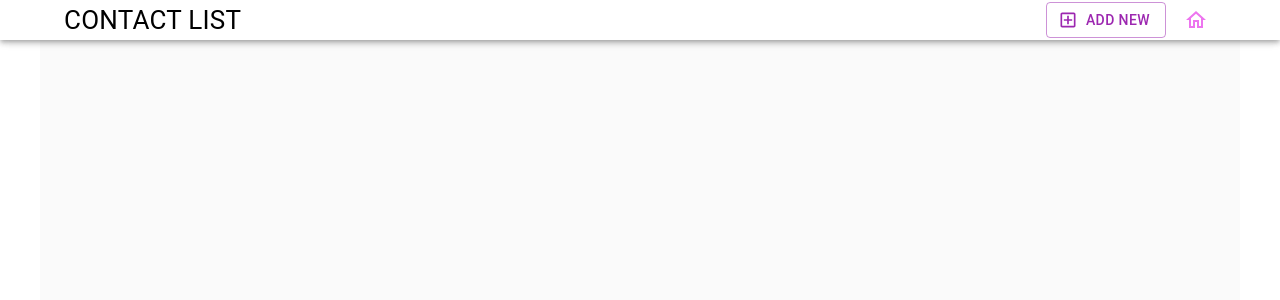
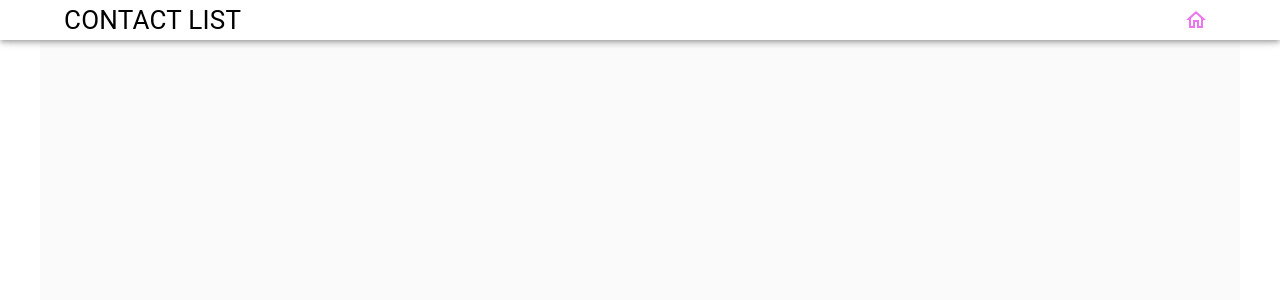
Before and after one commit to iurimp91/contact-list, a React (Create React App) app: page /form in a window 1280 px wide. Shown: the top 300 px of the page. Built offline with nearby package versions, Linux system fonts and the light colour scheme.

Commit message:
feat: hide add button when in form page

```diff
--- a/src/App.tsx
+++ b/src/App.tsx
@@ -1,4 +1,4 @@
-import { Routes, Route, useNavigate } from "react-router-dom";
+import { Routes, Route, useNavigate, useLocation } from "react-router-dom";
 import { Toaster } from "react-hot-toast";
 
 import { AppBar, Typography, Container, Box, IconButton } from "@mui/material";
@@ -11,25 +11,26 @@ import AddNewButton from "./components/AddNewButton";
 
 function Header(): JSX.Element {
   const navigate = useNavigate();
+  const { pathname } = useLocation();
 
   return (
     <AppBar position="fixed" sx={{ backgroundColor: "#FFFFFF" }}>
       <Container>
-        <Box
-          display="flex"
-          justifyContent="space-between"
-          alignItems="center"
-        >
+        <Box display="flex" justifyContent="space-between" alignItems="center">
           <Typography
             sx={{ color: "#000000", textAlign: "center", fontSize: "26px" }}
           >
             CONTACT LIST
           </Typography>
           <Box>
-            <AddNewButton
-              sx={{ mr: "10px", display: { xs: "none", sm: "inline-flex" } }}
-              onClick={() => navigate("/form")}
-            />
+            {pathname === "/form" ? (
+              ""
+            ) : (
+              <AddNewButton
+                sx={{ mr: "10px", display: { xs: "none", sm: "inline-flex" } }}
+                onClick={() => navigate("/form")}
+              />
+            )}
             <IconButton onClick={() => navigate("/")}>
               <HomeOutlined sx={{ color: "#ED75EF" }} />
             </IconButton>
```
